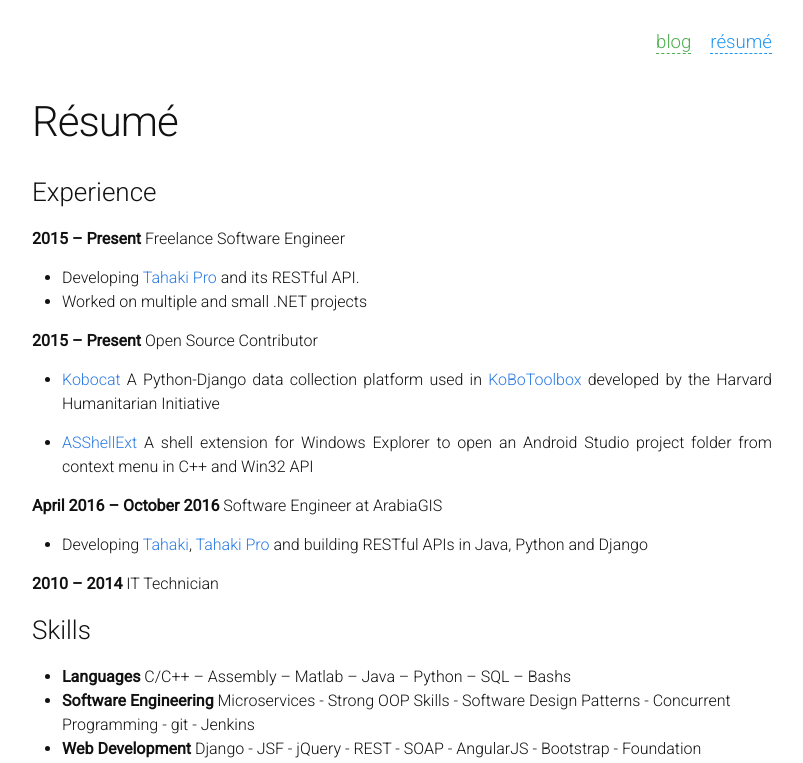
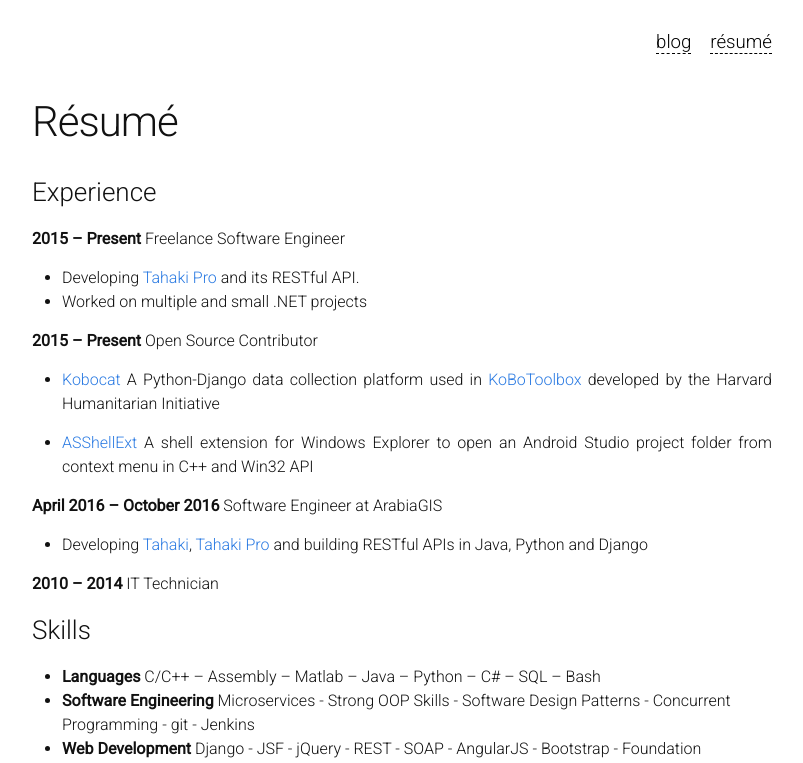
Before and after one commit to jalalmostafa/jalalmostafa.github.io, a Jekyll site: the page built from cv.md, in a window 1280 px wide. Shown: the top 763 px of the page, without its empty margins (238-1041 px from the left). Built offline with Jekyll 4.4.1, drawn with Linux system fonts in a browser that asks for light colours.

Commit message:
change page links color tp black

```diff
--- a/_includes/header.html
+++ b/_includes/header.html
@@ -9,7 +9,7 @@
         {% assign sorted_pages = site.pages | sort:"order" %}
         {% for page in sorted_pages %}
           {% if page.title and page.publish != false %}
-          <a class="page-link multi-color" href="{{ page.url | prepend: site.baseurl }}">{{ page.title }}</a>
+          <a class="page-link" href="{{ page.url | prepend: site.baseurl }}">{{ page.title }}</a>
           {% endif %}
         {% endfor %}
       </div>
--- a/_sass/_layout.scss
+++ b/_sass/_layout.scss
@@ -65,6 +65,7 @@
     }
 
     .page-link {
+      color: black;
       font-size: 14pt;
       line-height: $base-line-height;
       text-transform: lowercase;
@@ -75,6 +76,7 @@
       }
 
       &:hover {
+        color: black;
         text-decoration: none;
         border-bottom: 1px solid;
       }
--- a/cv.md
+++ b/cv.md
@@ -24,7 +24,7 @@
 
 ### Skills
 
-* **Languages** C/C++ – Assembly – Matlab – Java – Python – SQL – Bashs
+* **Languages** C/C++ – Assembly – Matlab – Java – Python – C# – SQL – Bash
 * **Software Engineering** Microservices - Strong OOP Skills - Software Design Patterns - Concurrent Programming - git - Jenkins
 * **Web Development** Django - JSF - jQuery - REST - SOAP - AngularJS - Bootstrap - Foundation
 * **Mobile Development** Android - Apache Cordova
```
